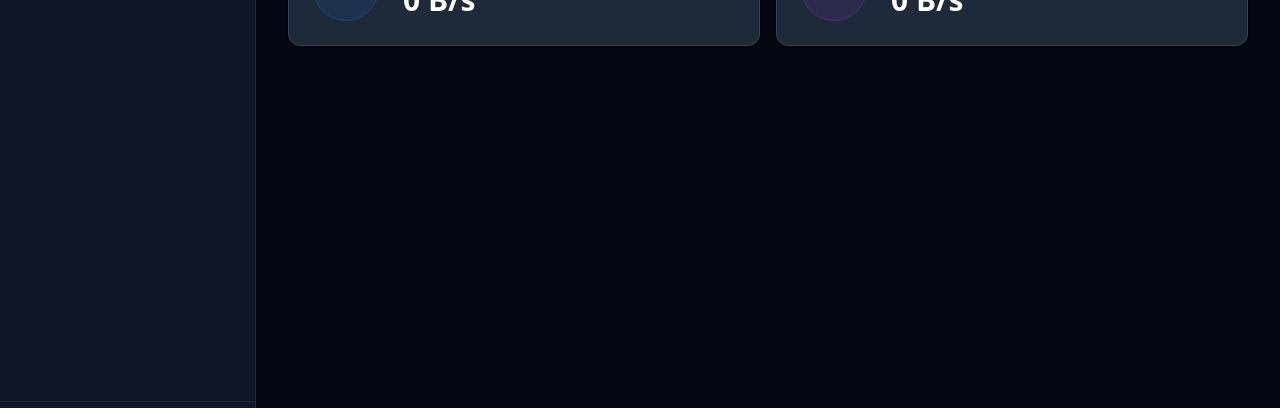
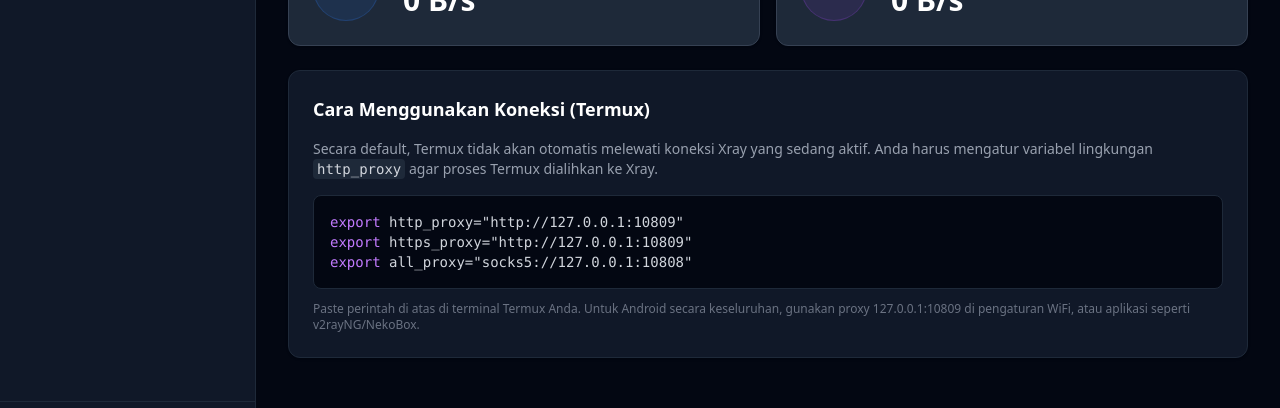
Before and after one commit to 2026musik-code/rutecli, a React (Vite) app: page / in a window 1280 px wide. Shown: the part 322-730 px from the top of the page. Built offline with nearby package versions, Linux system fonts and the light colour scheme; no server answers.

Commit message:
feat: add proxy configuration guide to dashboard
Add a section to the dashboard providing instructions and copyable snippets for setting up HTTP and SOCKS proxies in Termux.

```diff
--- a/src/components/Dashboard.tsx
+++ b/src/components/Dashboard.tsx
@@ -92,6 +92,30 @@ export const DashboardView: React.FC<DashboardProps> = ({ stats }) => {
           </div>
         </div>
       </div>
+
+      {/* Local Connection Guide */}
+      <div className="bg-gray-900 rounded-xl p-6 border border-gray-800 shadow-sm">
+        <h2 className="text-lg font-bold text-white mb-4">Cara Menggunakan Koneksi (Termux)</h2>
+        <p className="text-sm text-gray-400 mb-4">
+          Secara default, Termux tidak akan otomatis melewati koneksi Xray yang sedang aktif. Anda harus mengatur variabel lingkungan <code className="bg-gray-800 px-1 py-0.5 rounded text-gray-300">http_proxy</code> agar proses Termux dialihkan ke Xray.
+        </p>
+        <div className="bg-gray-950 p-4 rounded-lg border border-gray-800 font-mono text-sm overflow-x-auto relative group">
+          <div className="text-gray-300 whitespace-pre-wrap">
+            <span className="text-purple-400">export</span> http_proxy="http://127.0.0.1:10809"<br />
+            <span className="text-purple-400">export</span> https_proxy="http://127.0.0.1:10809"<br />
+            <span className="text-purple-400">export</span> all_proxy="socks5://127.0.0.1:10808"
+          </div>
+          <button
+            onClick={() => navigator.clipboard.writeText('export http_proxy="http://127.0.0.1:10809"\nexport https_proxy="http://127.0.0.1:10809"\nexport all_proxy="socks5://127.0.0.1:10808"')}
+            className="absolute top-3 right-3 bg-gray-800 hover:bg-gray-700 text-gray-300 px-3 py-1.5 rounded-md text-xs transition-colors border border-gray-700 opacity-0 group-hover:opacity-100"
+          >
+            Copy
+          </button>
+        </div>
+        <p className="text-xs text-gray-500 mt-3">
+          Paste perintah di atas di terminal Termux Anda. Untuk Android secara keseluruhan, gunakan proxy 127.0.0.1:10809 di pengaturan WiFi, atau aplikasi seperti v2rayNG/NekoBox.
+        </p>
+      </div>
     </div>
   );
 };
```
